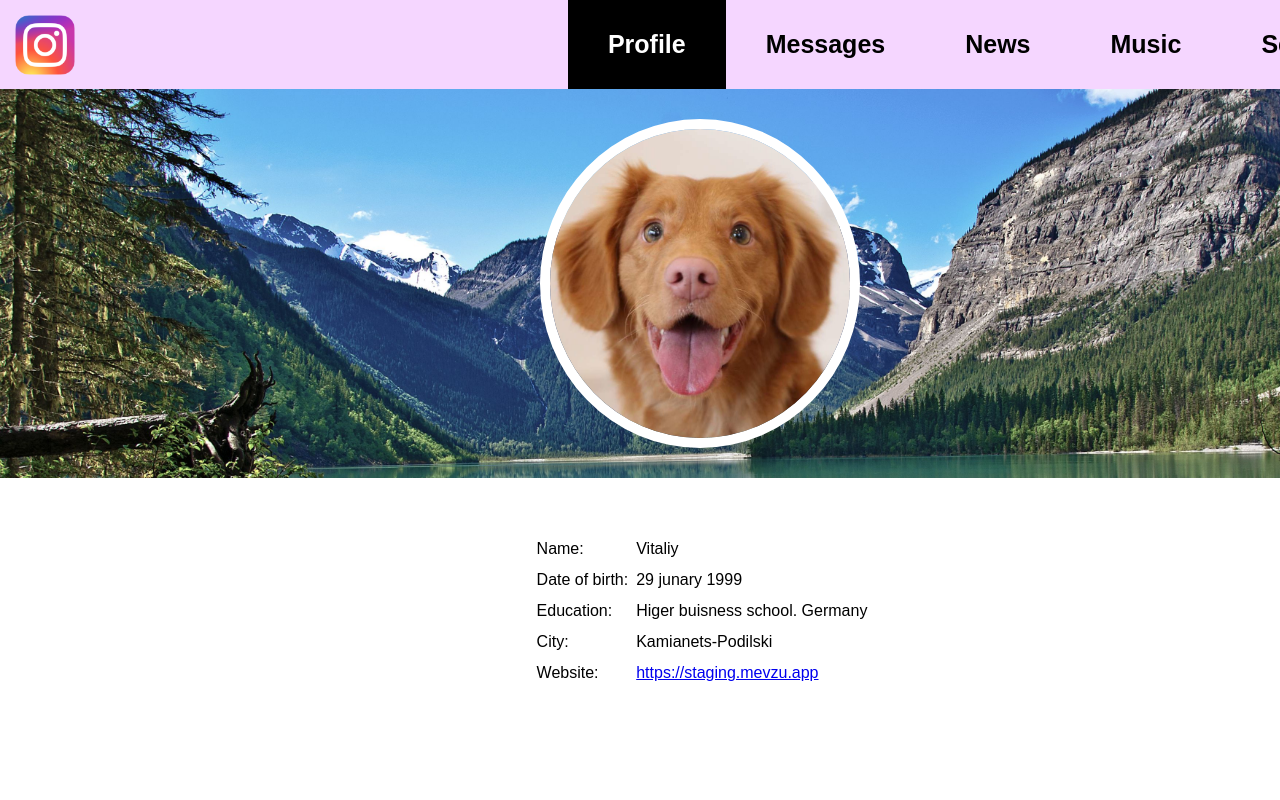
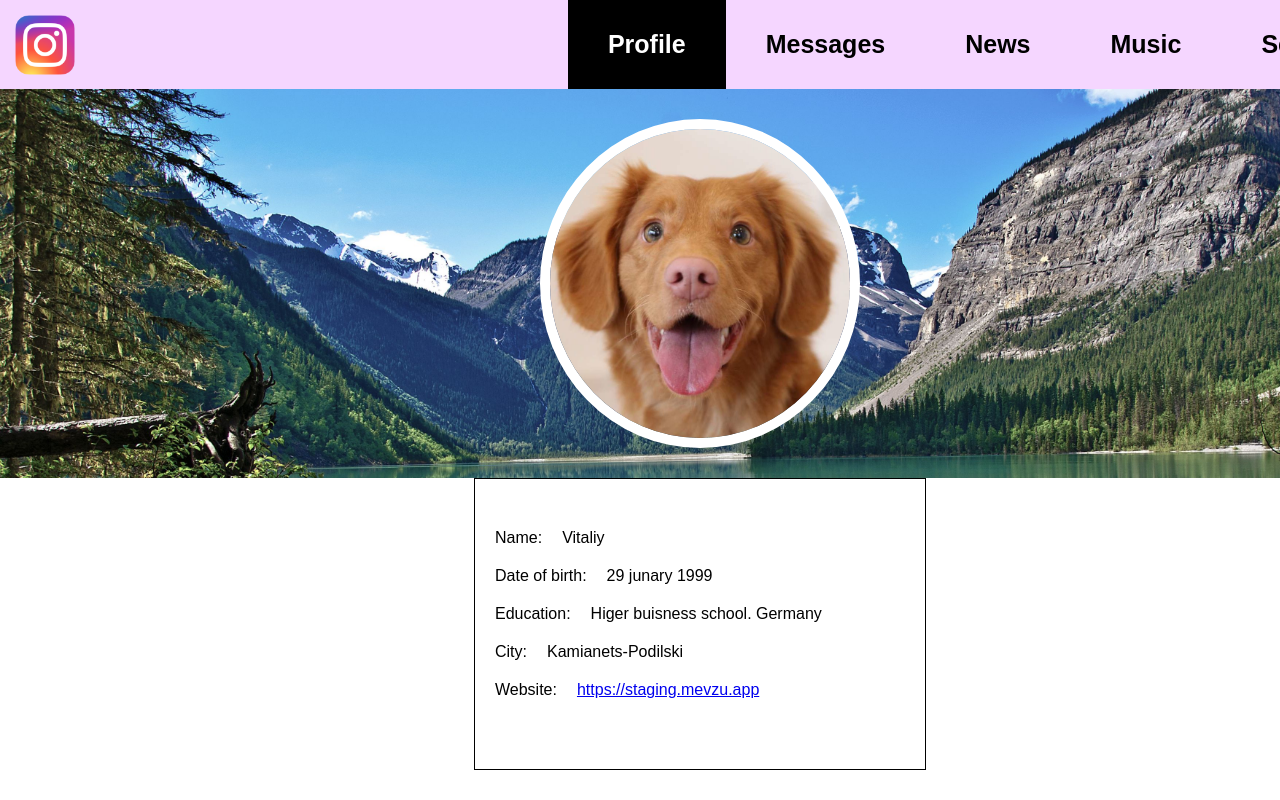
Before and after one commit to VitaliyHr/reactProj, a React (Create React App) app: page /profile in a window 1280 px wide. Shown: the top 800 px of the page. Built offline with nearby package versions, Linux system fonts and the light colour scheme.

Commit message:
fixed user data

```diff
--- a/src/App.js
+++ b/src/App.js
@@ -5,14 +5,18 @@ import { Chat } from './components/chat/Chat';
 import { Route, BrowserRouter } from 'react-router-dom';
 import { Messages } from './components/chat/message/Message';
 
+const ProfileRender = () => <Profile/>
+const ChatRender = () => <Chat/>
+const MessagesRender = () => <Messages/>
+
 function App() {
   return (
     <div className="app">
       <BrowserRouter>
         <Header/>
-        <Route path='/profile' component={Profile}/>
-        <Route exact='/chat' path='/chat' component={Chat}/>
-        <Route path='/chat/:id' component={Messages}></Route>
+        <Route path='/profile' render={ProfileRender}/>
+        <Route exact='/chat' path='/chat' render={ChatRender}/>
+        <Route path='/chat/:id' component={MessagesRender}/>
       </BrowserRouter>
     </div>
   );
--- a/src/components/profile/ProfileData/ProfileData.js
+++ b/src/components/profile/ProfileData/ProfileData.js
@@ -11,22 +11,22 @@ const userData = {
 
 export function ProfileData () {
   return (
-    <table className={style.profileData}>
-      <tr className={style.profileData__name}>
-        <td>Name: </td> <td>{userData.name}</td>
-      </tr>
-      <tr className={style.profileData__birth}>
-        <td>Date of birth: </td> <td>{userData.birthday}</td>
-      </tr>
-      <tr className={style.profileData__education}>
-        <td>Education:</td><td> {userData.education}</td>
-      </tr>
-      <tr className={style.profileData__city}>
-        <td>City:</td><td>{userData.city}</td>
-      </tr>
-      <tr className={style.profileData__website}>
-        <td>Website: </td><td><a href={userData.website}>{userData.website}</a></td>
-      </tr>
-    </table>
+    <div className={style.profileData}>
+      <div className={style.profileData__component}>
+        <div className={style.profileData__description}>Name: </div> <div>{userData.name}</div>
+      </div>
+      <div className={style.profileData__component}>
+        <div className={style.profileData__description}>Date of birth: </div> <div>{userData.birthday}</div>
+      </div>
+      <div className={style.profileData__component}>
+        <div className={style.profileData__description}>Education:</div><div> {userData.education}</div>
+      </div>
+      <div className={style.profileData__component}>
+        <div className={style.profileData__description}>City:</div><div>{userData.city}</div>
+      </div>
+      <div className={style.profileData__component}>
+        <div className={style.profileData__description}>Website: </div><div><a href={userData.website}>{userData.website}</a></div>
+      </div>
+    </div>
   );
 }
--- a/src/components/profile/ProfileData/ProfileData.module.css
+++ b/src/components/profile/ProfileData/ProfileData.module.css
@@ -3,14 +3,15 @@
   margin-left: 60px;
   margin: 0 auto;
   padding: 50px 0;
-  /* border: 1px solid #000; */
+  width: auto;
+  border: 1px solid #000;
+  max-width: 450px;
 }
-.profileData td{
-  padding-top: 10px;
-  padding-left: 5px;
+
+.profileData__component{
+  display: flex;
 }
-.profileData__name{}
-.profileData__birth{}
-.profileData__education{}
-.profileData__city{}
-.profileData__website{}
+
+.profileData__description{
+  padding: 0 20px 20px 20px;
+}
```
Also changed, not shown: 1 other file (tests, documents, lock files or other folders).
